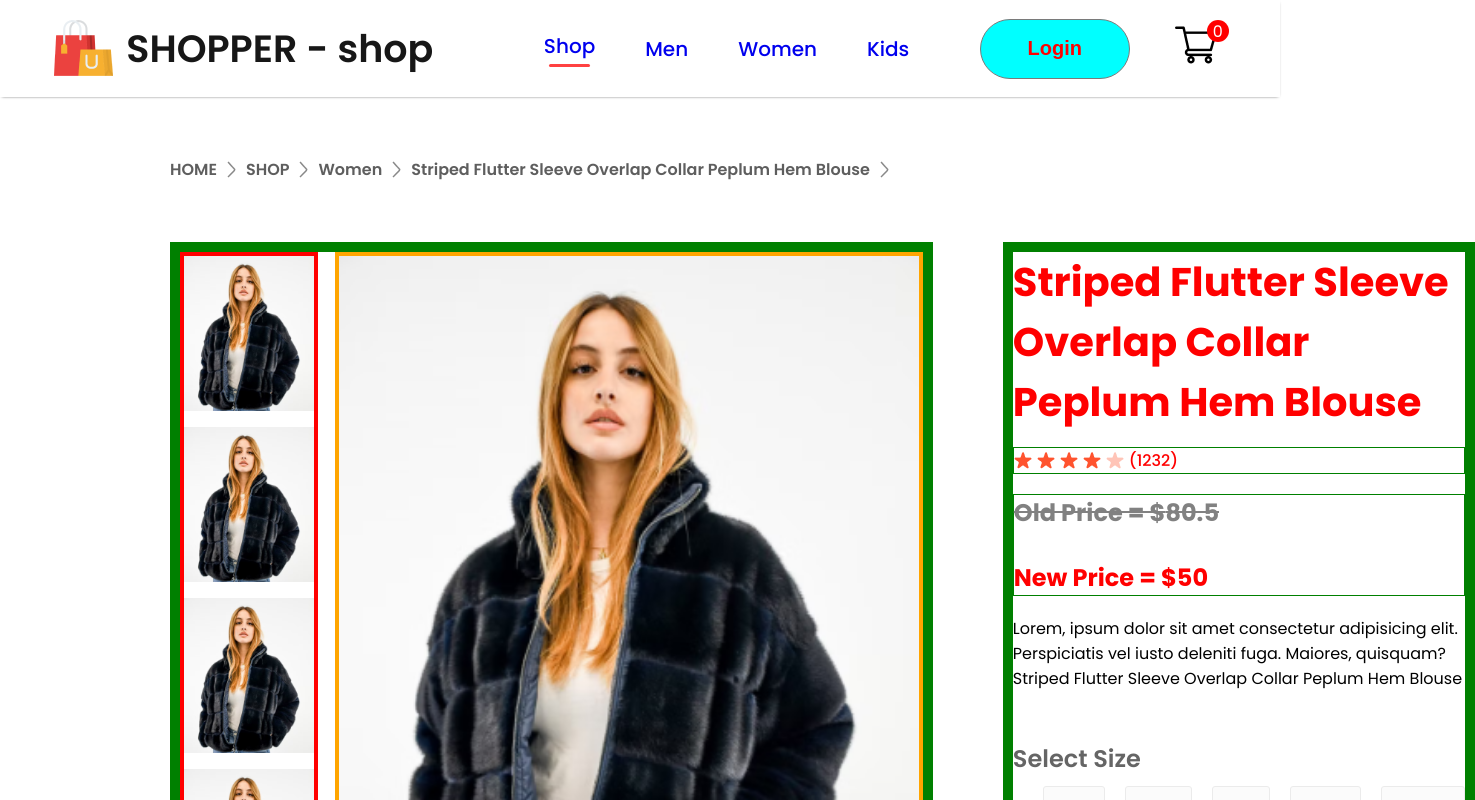
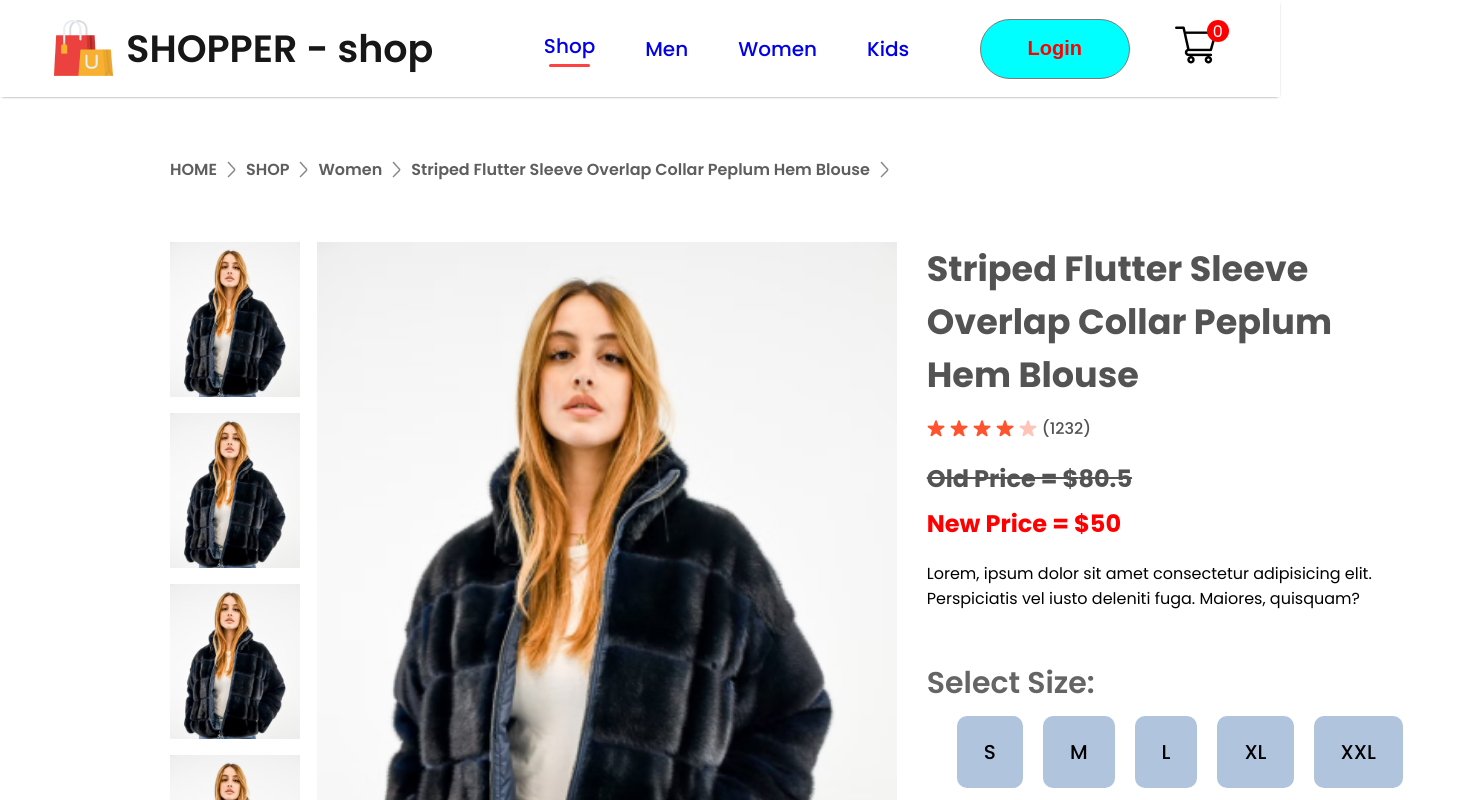
Before and after one commit to jmrourke/E-Commerce, a React (Create React App) app: page /product/1 in a window 1280 px wide. Shown: the top 800 px of the page, 1475 px wide, since content can reach past the window. Built offline with nearby package versions, Linux system fonts and the light colour scheme.

Commit message:
02:12:23

```diff
--- a/src/Components/ProductDisplay/ProductDisplay.css
+++ b/src/Components/ProductDisplay/ProductDisplay.css
@@ -6,14 +6,14 @@
 .productdisplay-left {
     display: flex;
     gap: 17px;
-    border: 10px solid green;
+    /* border: 10px solid green; */
 }
 
 .productdisplay-img-list {
     display: flex;
     flex-direction: column;
     gap: 16px;
-    border: 4px solid red;
+    /* border: 4px solid red; */
 }
 
 .productdisplay-img-list img {
@@ -23,19 +23,20 @@
 .productdisplay-main-img {
     width: 580px;
     height: 700px;
-    border: 4px solid orange;
+    /* border: 4px solid orange; */
 }
 
+
 .productdisplay-right {
-    margin: 0px 70px;
+    margin: 0px 30px;
     display: flex;
     flex-direction: column;
-    border: 10px solid green;
+    /* border: 10px solid green; */
 }
 
 .productdisplay-right h1 {
-    color: red;
-    font-size: 40px;
+    color: #535353;
+    font-size: 35px;
     font-weight: 700;
 }
 
@@ -44,24 +45,24 @@
     align-items: center;
     margin-top: 15px;
     gap: 5px;
-    color: red;
+    color: #535353;
     font-style: 160px;
     font-weight: 500;
-    border: 1px solid green;
+    /* border: 1px solid green; */
 }
 
 .productdisplay-right-prices {
-    border: 1px solid green;
+    /* border: 1px solid green; */
     display: flex;
     flex-direction: column;
     margin: 20px 0px;
-    gap: 30px;
+    gap: 10px;
     font-size: 24px;
     font-weight: 700;
 }
 
 .productdisplay-right-price-old {
-    color: #818181;
+    color: #535353;
     text-decoration: line-through;
 }
 
@@ -72,7 +73,7 @@
 .productdisplay-right-size h1 {
     margin-top: 50px;
     color: #656565;
-    font-size: 24px;
+    font-size: 30px;
     font-weight: 600;
 }
 
@@ -86,10 +87,11 @@
 
 .productdisplay-right-sizes div {
     padding: 18px 24px;
-    background: #fbfbfb;
-    border: 1px solid #ebebeb;
-    border-radius: 3px;
+    background-color: lightsteelblue;
+    border: 3px solid lightsteelblue;
+    border-radius: 10px;
     font-size: 20px;
+    font-weight: 500;
     cursor: pointer;
 }
 
@@ -103,6 +105,7 @@
     margin-bottom: 40px;
     margin-left: 30px;
     border: none;
+    /* border-radius: 30px; */
     outline: none;
     cursor: pointer;
 }
--- a/src/Components/ProductDisplay/ProductDisplay.jsx
+++ b/src/Components/ProductDisplay/ProductDisplay.jsx
@@ -43,12 +43,12 @@ const ProductDisplay = (props) => {
                     Lorem, ipsum dolor sit amet consectetur adipisicing elit. Perspiciatis vel iusto deleniti fuga. Maiores, quisquam?
                 </div>
 
-                <div className="productdisplay-right-name">
+                {/* <div className="productdisplay-right-name">
                     {product.name}
-                </div>
+                </div> */}
 
                 <div className="productdisplay-right-size">
-                    <h1>Select Size</h1>
+                    <h1>Select Size:</h1>
                     <div className="productdisplay-right-sizes">
                         <div>S</div>
                         <div>M</div>
```
